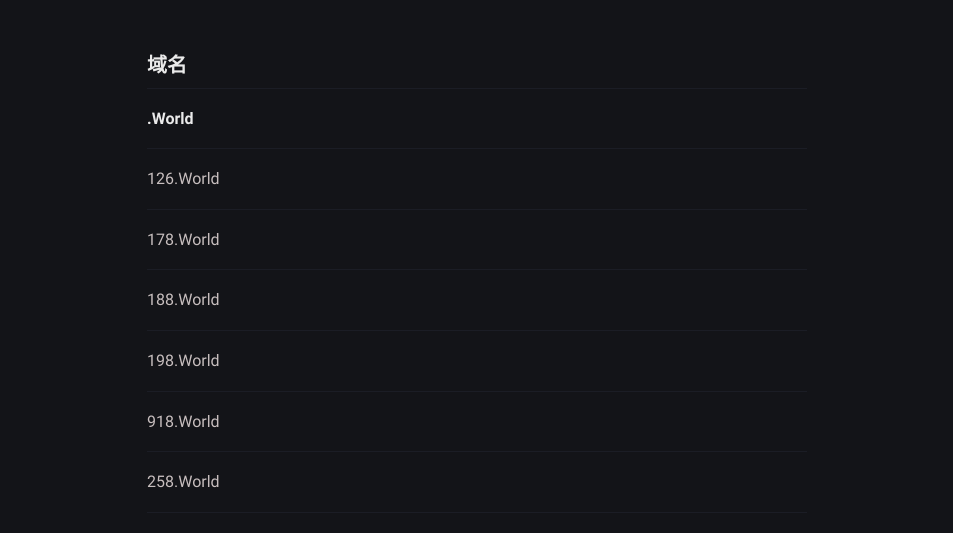
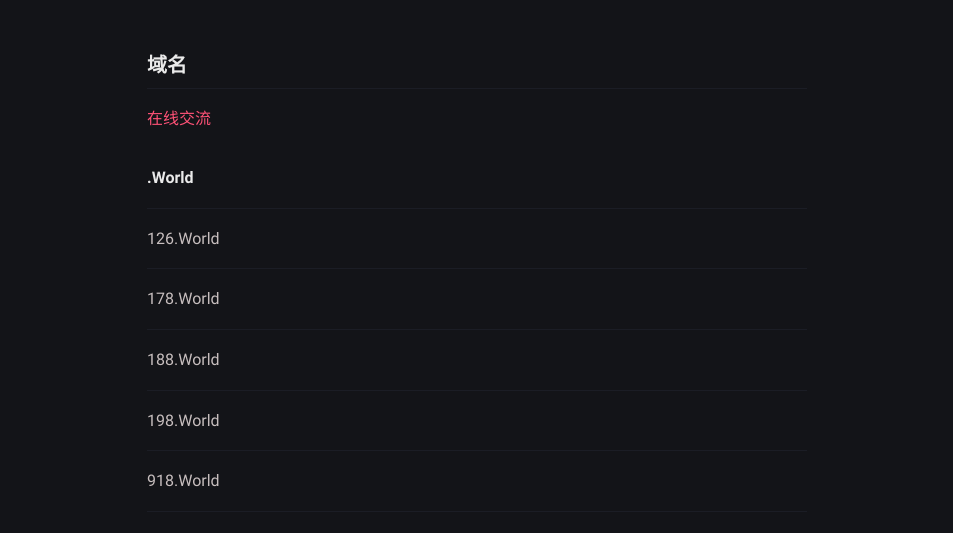
Before and after one commit to YiPianYe/yipianye.github.io, a Jekyll site: the page built from _posts/2020-11-01-domains.md, in a window 1280 px wide and 900 px high. Shown: the part 361-894 px from the top of the window, without its empty margins (163-1116 px from the left). Built offline with Jekyll 4.4.1, drawn with Linux system fonts in a browser that asks for light colours; comment, search, counter and statistics services are not loaded.

Commit message:
Update 2020-11-01-domains.md

```diff
--- a/_posts/2020-11-01-domains.md
+++ b/_posts/2020-11-01-domains.md
@@ -9,6 +9,7 @@ tags:
 ---
 
 ### 域名
+[在线交流](https://support.qq.com/products/309332)
 
    **.World**
    - - - -
```
